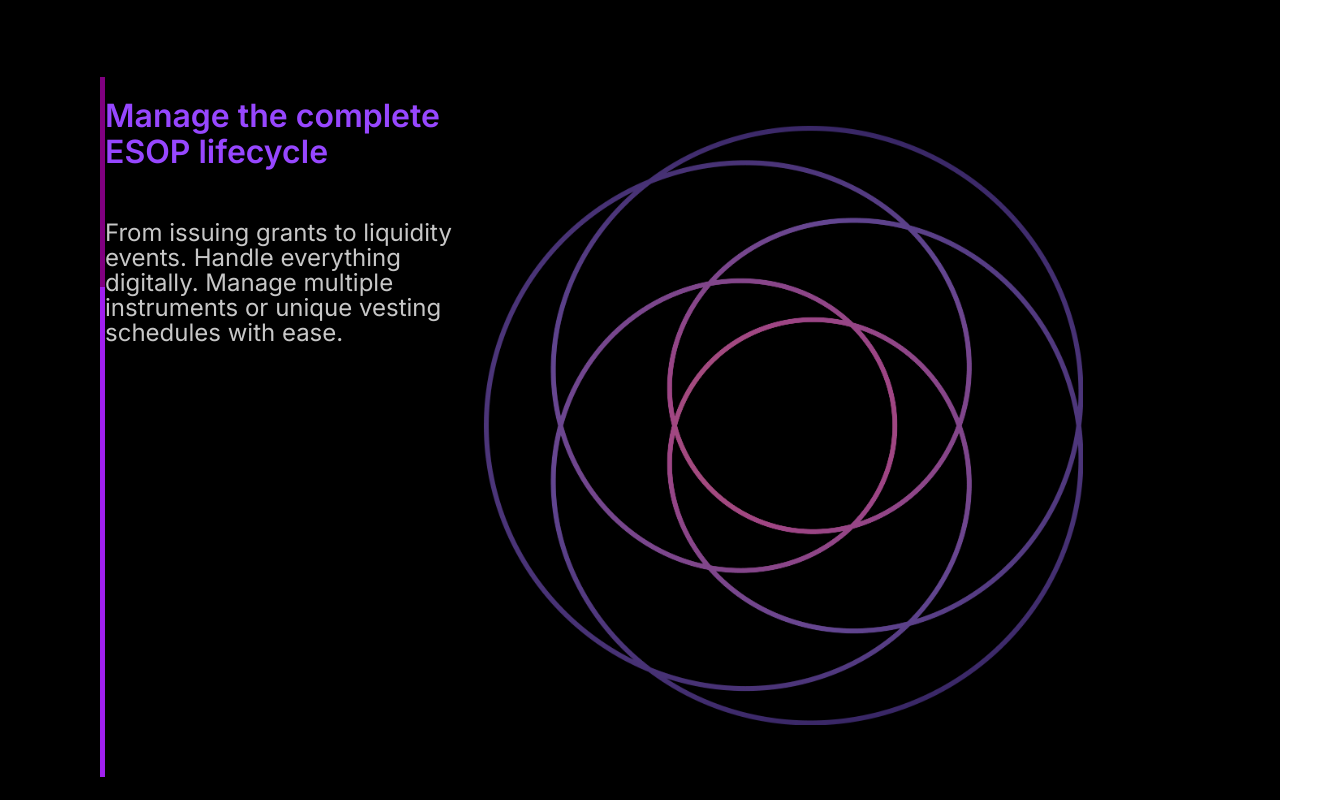
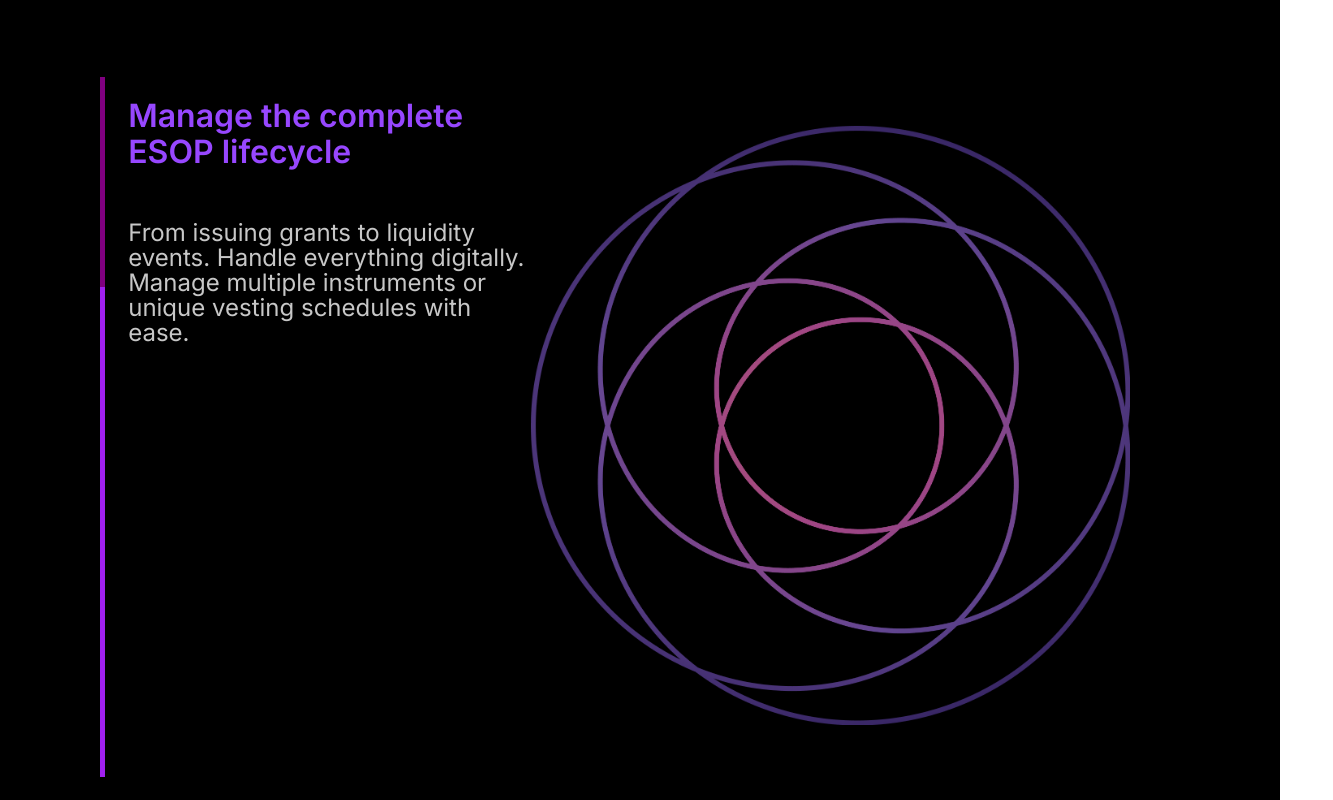
Before and after one commit to Pranjal2604/Incentiv_Task, a React (Create React App) app: page / in a window 1280 px wide. Shown: the part 1000-1800 px from the top of the page, 1333 px wide, since content can reach past the window. Built offline with nearby package versions, Linux system fonts and the light colour scheme.

Commit message:
made some styling changes in whyIncentiv screen

```diff
--- a/src/components/whyincentiv/style.css
+++ b/src/components/whyincentiv/style.css
@@ -53,8 +53,8 @@
 
 
 .info-img{
-
-padding-right: 250px;
+margin-left: auto;
+padding-right: 50px;
 width: 600px;
 height: auto;
 
```
